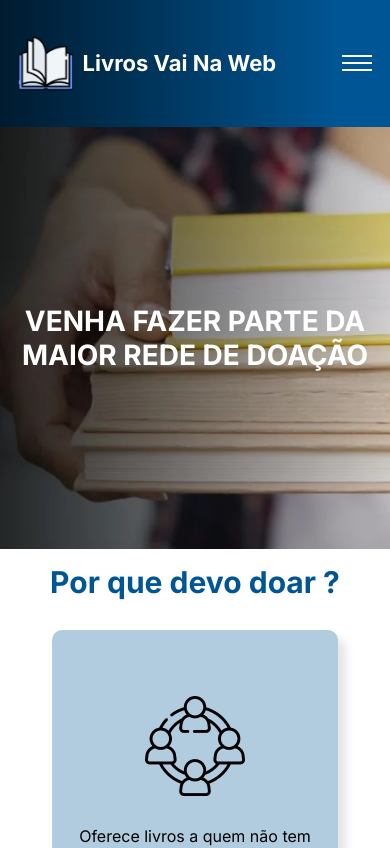
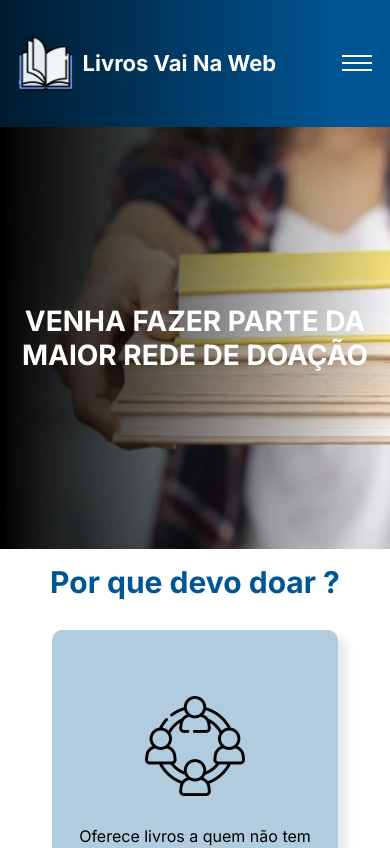
Before and after one commit to lucasssantos94/vnw-livros, a React (Vite) app: page / in a window 390 px wide. Shown: the top 848 px of the page. Built offline with nearby package versions, Linux system fonts and the light colour scheme.

Commit message:
perf: applied background imagem mobile

```diff
--- a/src/pages/Home/style.module.scss
+++ b/src/pages/Home/style.module.scss
@@ -2,6 +2,11 @@
     height: 70vh;
     background: url("@assets/images/home/bg-home.webp") no-repeat center;
     background-size: cover;
+
+    @include global.media-query(sm) {
+        background: url("@assets/images/home/bg-home-mobile.webp") no-repeat center;
+        background-size: cover;
+    }
 
     &>div {
         @include global.flex($align: center);
```
Also changed, not shown: src/assets/images/home/bg-home-mobile.webp (added).
